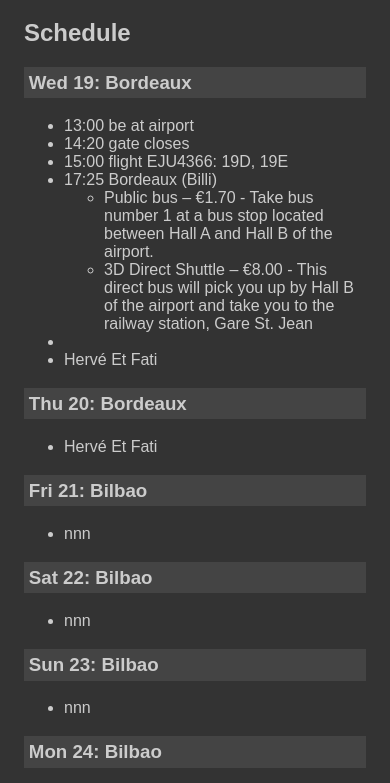
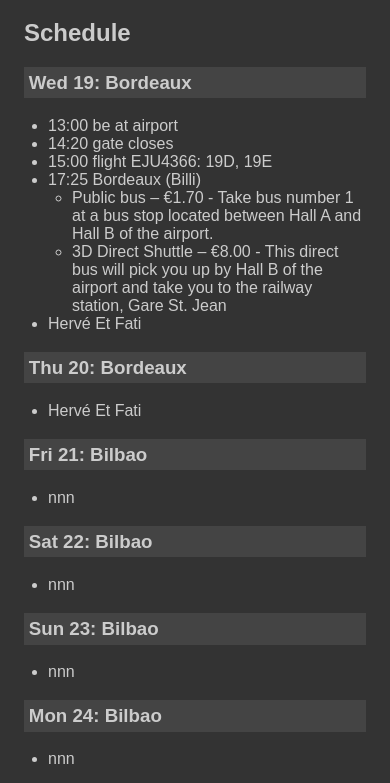
Before and after one commit to edwardtanguay/mara2022, a plain HTML site: page index.html in a window 390 px wide. Shown: the part 61-844 px from the top of the page. Drawn offline with Linux system fonts and the light colour scheme.

Commit message:
new indent

```diff
--- a/css/main.css
+++ b/css/main.css
@@ -15,6 +15,10 @@ h3 {
 	img {
 		width: 100%;
 		margin-bottom: 1rem;
+	}
+	ul {
+		margin: 0;
+		padding-left: 1.5rem;
 	}
 }
 
--- a/index.html
+++ b/index.html
@@ -33,7 +33,6 @@
 				<li>3D Direct Shuttle – €8.00 - This direct bus will pick you up by Hall B of the airport and take you to the railway station, Gare St. Jean</li>
 			</ul>
 		</li>
-		<li></li>
 		<li>Hervé Et Fati</li>
 	</ul>
 
```
Also changed, not shown: dev/notes.txt.
